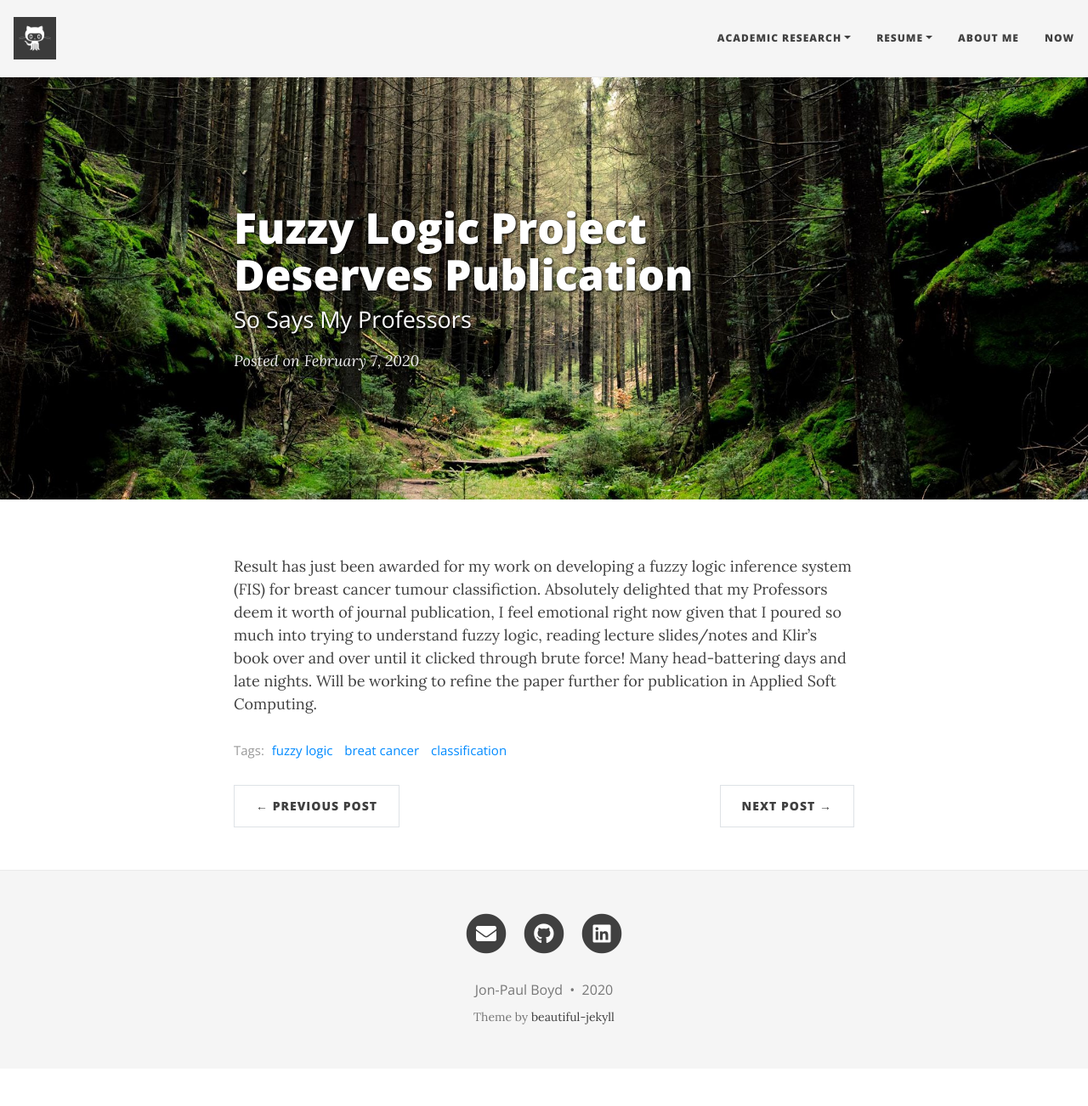
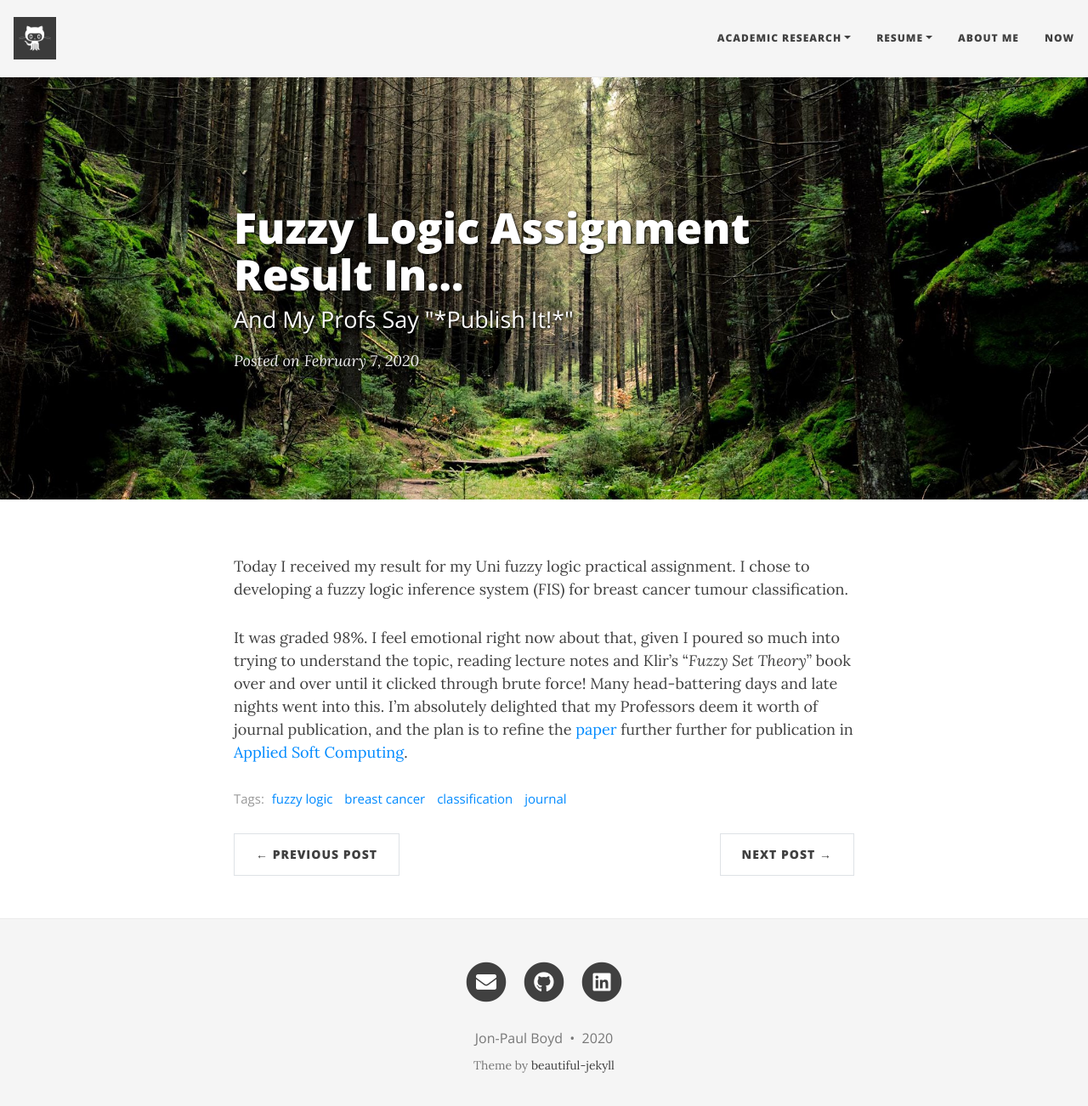
Before and after one commit to corticalstack/corticalstack.github.io, a Jekyll site: the page built from _posts/2020-02-07-fuzzy-logic-to-be-published.md, in a window 1280 px wide and 1315 px high. Shown: the top 1302 px of the window at 85% size. Built offline with Jekyll 4.4.1, drawn with Linux system fonts in a browser that asks for light colours; nearby versions of some CDN libraries.

Commit message:
Initial wip

```diff
--- a/_posts/2020-02-07-fuzzy-logic-to-be-published.md
+++ b/_posts/2020-02-07-fuzzy-logic-to-be-published.md
@@ -1,13 +1,16 @@
 ---
 layout: post
-title: Fuzzy Logic Project Deserves Publication
-subtitle: So Says My Professors
+title: Fuzzy Logic Assignment Result In...
+subtitle: And My Profs Say "*Publish It!*"
 cover-img: /assets/img/forest_path.jpg
-tags: [fuzzy logic, breat cancer, classification]
+tags: [fuzzy logic, breast cancer, classification, journal]
 ---
 
-Result has just been awarded for my work on developing a fuzzy logic inference system (FIS) for breast cancer tumour classifiction.
-Absolutely delighted that my Professors deem it worth of journal publication, I feel emotional right now given that I poured
-so much into trying to understand fuzzy logic, reading lecture slides/notes and Klir's book over and over until it clicked
-through brute force! Many head-battering days and late nights.  Will be working to refine the paper further for publication
-in Applied Soft Computing.
+Today I received my result for my Uni fuzzy logic practical assignment. I chose to developing a fuzzy logic inference system
+(FIS) for breast cancer tumour classification.
+
+It was graded 98%. I feel emotional right now about that, given I poured so much into trying to understand the topic,
+reading lecture notes and Klir's "*Fuzzy Set Theory*" book over and over until it clicked through brute force! Many
+head-battering days and late nights went into this. I'm absolutely delighted that my Professors deem it worth of journal
+publication, and the plan is to refine the [paper](/docs/fl/Breast Cancer Tumour Classification With Fuzzy Information System.pdf)
+further further for publication in [Applied Soft Computing](https://www.journals.elsevier.com/applied-soft-computing).
```
Also changed, not shown: _posts/2017-12-15-last-day-with-nestle.md (+3 -1 lines), _posts/2019-12-10-skfuzzy-python-package.md (+1 -1 lines).
